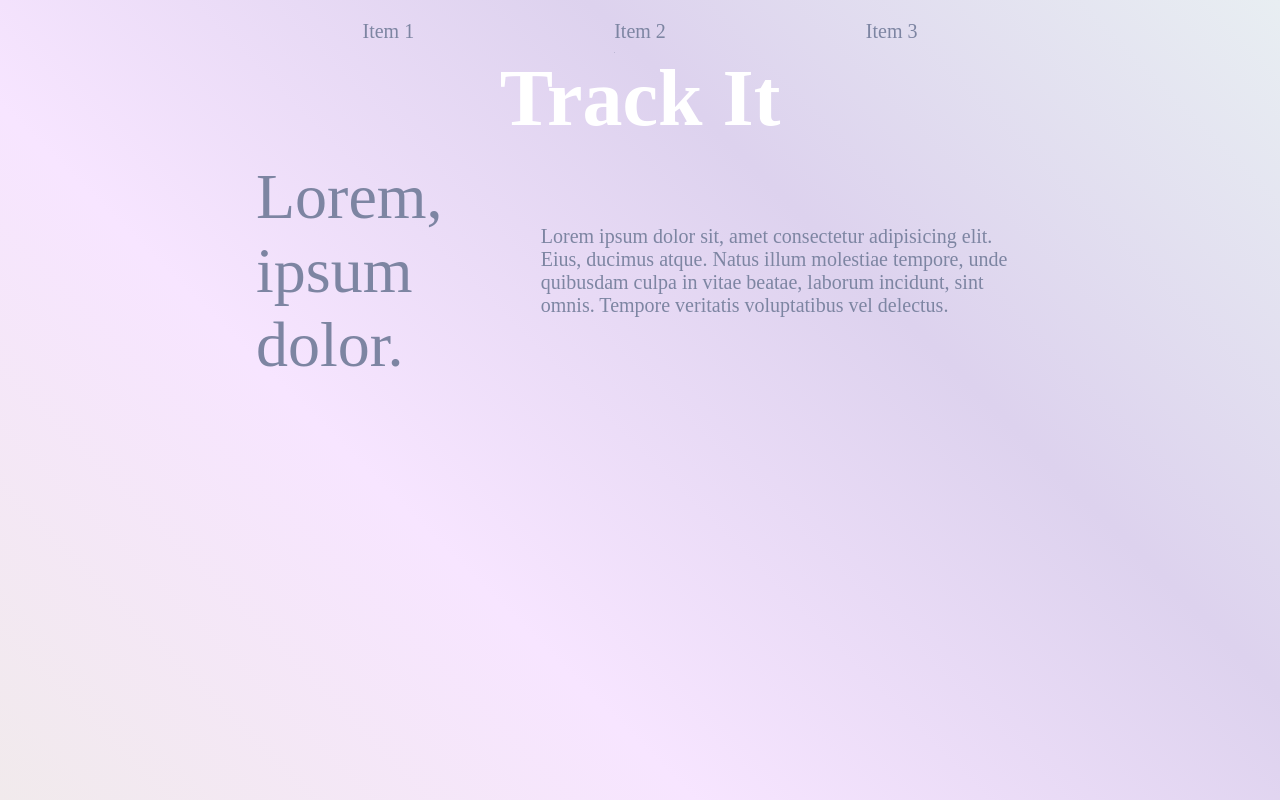
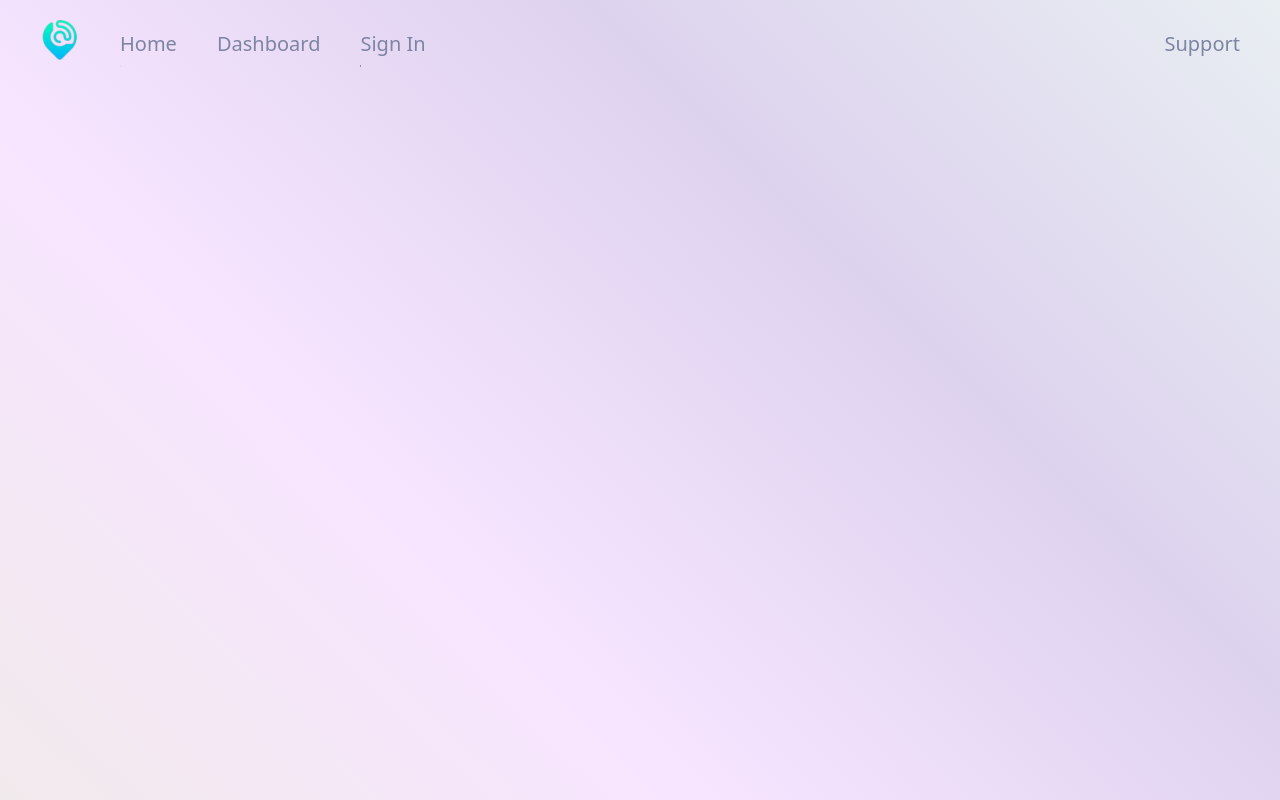
Before and after one commit to Thee-Nighthawks/Map-It, a React (Vite) app in the folder map/: page / in a window 1280 px wide. Built offline with nearby package versions, Linux system fonts and the light colour scheme.

Commit message:
Added Dashboard

```diff
--- a/map/src/App.css
+++ b/map/src/App.css
@@ -14,5 +14,6 @@
 .container {
     min-height: 100vh;
     background: var(--bg-gradient);
-    color: var(--clr-primary-400)
+    color: var(--clr-primary-400);
+    font-family: system-ui, -apple-system, BlinkMacSystemFont, 'Segoe UI', Roboto, Oxygen, Ubuntu, Cantarell, 'Open Sans', 'Helvetica Neue', sans-serif ;
 }
--- a/map/src/App.jsx
+++ b/map/src/App.jsx
@@ -2,16 +2,20 @@ import { BrowserRouter as Router, Routes, Route } from "react-router-dom"
 import Navbar from "./components/UI Components/Navbar/Navbar"
 import HomePage from "./pages/HomePage"
 import SupportPage from "./pages/SupportPage"
+import DashboardPage from "./pages/Admin/DashboardPage"
 import "./App.css"
 
 function App() {
   return (
     <div className="container">
-      <Navbar />
       <Router>
+        <Navbar />
         <Routes>
           <Route path="/" element={<HomePage />} />
           <Route path="/support" element={<SupportPage />} />
+          <Route path="/admin">
+            <Route path="/admin/dashboard" element={<DashboardPage />} />
+          </Route>
         </Routes>
       </Router>
     </div>
--- /dev/null
+++ b/map/src/components/Dashboard/Dashboard.css
@@ -0,0 +1,23 @@
+.wrapper {
+    --columns: 2;
+    display: grid;
+    grid-template-columns: repeat(var(--columns), 1fr);
+    width: 80%;
+    margin: 2em auto;
+
+    background: rgba( 255, 255, 255, 0.1 );
+box-shadow: 0 8px 32px 0 rgba( 31, 38, 135, 0.37 );
+backdrop-filter: blur( 3.5px );
+-webkit-backdrop-filter: blur( 3.5px );
+border-radius: 10px;
+border: 1px solid rgba( 255, 255, 255, 0.18 );
+
+min-height: 80vh;
+padding: 2em;
+}
+
+@media only screen and (max-width: 50em) {
+    .wrapper {
+        --columns: 1;
+    }
+}
--- /dev/null
+++ b/map/src/components/Dashboard/Dashboard.jsx
@@ -0,0 +1,23 @@
+import config from "../../app/config"
+import "./Dashboard.css"
+
+function Dashboard() {
+  return (
+    <div className="wrapper">
+      <div>
+        <h1>{config.name}</h1>
+        <p>
+          Lorem ipsum dolor sit amet consectetur adipisicing elit. Perspiciatis
+          dolorem asperiores porro deleniti, adipisci laudantium repudiandae
+          quaerat placeat fugiat laboriosam mollitia dolores architecto culpa
+          facilis a vel! Aliquam, mollitia rem.
+        </p>
+      </div>
+      <div>
+        <img src="" alt="image" />
+      </div>
+    </div>
+  )
+}
+
+export default Dashboard
--- a/map/src/components/Home/Home.css
+++ /dev/null
@@ -1,17 +0,0 @@
-.hero {
-    padding: 1em;
-    width: min(50em, 90%);
-    margin: auto;
-    display: grid;
-    grid-template-columns: 35% 1fr;
-}
-.hero-main {
-    font-size: 4rem;
-}
-.hero-content {
-    padding: 1rem;
-    font-size: 1.25rem;
-    display: flex;
-    justify-content: center;
-    align-items: center;
-}
--- a/map/src/components/Home/Intro.jsx
+++ /dev/null
@@ -1,16 +0,0 @@
-import "./Home.css"
-function Intro() {
-  return (
-    <main className="hero">
-      <div className="hero-main">Lorem, ipsum dolor.</div>
-      <p className="hero-content">
-        Lorem ipsum dolor sit, amet consectetur adipisicing elit. Eius, ducimus
-        atque. Natus illum molestiae tempore, unde quibusdam culpa in vitae
-        beatae, laborum incidunt, sint omnis. Tempore veritatis voluptatibus vel
-        delectus.
-      </p>
-    </main>
-  )
-}
-
-export default Intro
--- a/map/src/components/UI Components/Navbar/Navbar.jsx
+++ b/map/src/components/UI Components/Navbar/Navbar.jsx
@@ -1,11 +1,20 @@
+import { Link } from "react-router-dom"
 import styles from "./Navbar.module.css"
 function Navbar() {
   return (
     <nav className={styles["main-nav"]}>
       <ul>
-        <li>Item 1</li>
-        <li>Item 2</li>
-        <li>Item 3</li>
+        <li>
+          <img src="logo.png" alt="logo" />
+        </li>
+        <li>
+          <Link to="/">Home</Link>
+        </li>
+        <li>
+          <Link to="/admin/dashboard">Dashboard</Link>
+        </li>
+        <li>Sign In</li>
+        <li>Support</li>
       </ul>
     </nav>
   )
--- a/map/src/components/UI Components/Navbar/Navbar.module.css
+++ b/map/src/components/UI Components/Navbar/Navbar.module.css
@@ -2,8 +2,12 @@
     display: flex;
     font-size: 1.25rem;
     list-style: none;
-    justify-content: center;
-    gap: 10em;
+    align-items: center;
+    gap: 2em;
+    padding-inline: 2em;
+}
+li img {
+    width: 2em;
 }
 li {
     padding-block: 1em 0.5em;
@@ -11,8 +15,12 @@ li {
     overflow: hidden;
     cursor: pointer;
 }
+li:last-child {
+    margin-left: auto;
+}
 ul > li > * {
     text-decoration: none;
+    color: inherit;
 }
 li::after {
     content: "";
@@ -22,6 +30,6 @@ li::after {
     transform: translateX(-100%);
     transition: transform 250ms ease-in-out;
 }
-li:hover::after {
+li:hover:not(:has(img))::after {
     transform: translateX(0);
 }
--- /dev/null
+++ b/map/src/pages/Admin/DashboardPage.jsx
@@ -0,0 +1,11 @@
+import Dashboard from "../../components/Dashboard/Dashboard"
+
+function DashboardPage() {
+  return (
+    <div>
+      <Dashboard />
+    </div>
+  )
+}
+
+export default DashboardPage
--- a/map/src/pages/HomePage.jsx
+++ b/map/src/pages/HomePage.jsx
@@ -1,14 +1,8 @@
 import Header from "../components/UI Components/Header/Header"
-import config from "../app/config"
-import Intro from "../components/Home/Intro"
+import Dashboard from "../components/Dashboard/Dashboard"
 
 function HomePage() {
-  return (
-    <div id="home">
-      <Header heading={config.name} />
-      <Intro />
-    </div>
-  )
+  return <div id="home"></div>
 }
 
 export default HomePage
```
Also changed, not shown: map/public/hello.txt (deleted), map/src/components/Home/Home.jsx (added).
